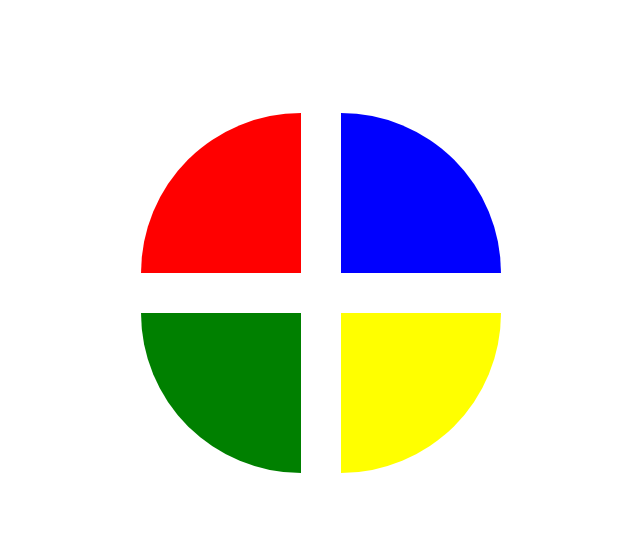
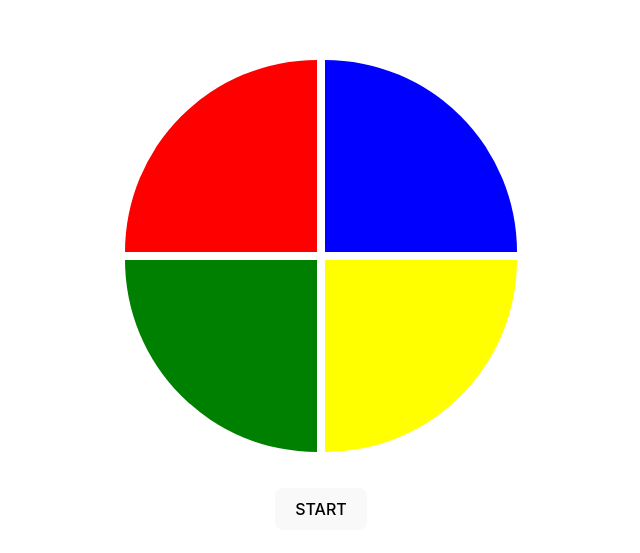
Before and after one commit to AnasChauveau/simon-pwa, a React (Vite) app: page / in a window 1280 px wide. Shown: the part 107-660 px from the top of the page, without its empty margins (319-959 px from the left). Built offline with nearby package versions, Linux system fonts and the light colour scheme.

Commit message:
css taille différent ok

```diff
--- a/src/App.css
+++ b/src/App.css
@@ -5,7 +5,7 @@
   text-align: center;
 }
 
-.container{
+.container-game{
   display: flex;
   justify-content: space-around;
   align-items: center;
@@ -17,8 +17,12 @@
 }
 
 .btnJeu{
-  width: 10rem;
-  height: 10rem;
+  width: 24vh;
+  height: 24vh;
+}
+
+#btnStart{
+  margin-top: 2rem;
 }
 
 #red{
--- a/src/App.tsx
+++ b/src/App.tsx
@@ -8,10 +8,13 @@ function App() {
 
   return (
     <div className='container'>
-      <div className='btnJeu' id='red'></div>
-      <div className='btnJeu' id='blue'></div>
-      <div className='btnJeu' id='green'></div>
-      <div className='btnJeu' id='yellow'></div>
+      <div className='container-game'>
+        <div className='btnJeu' id='red'></div>
+        <div className='btnJeu' id='blue'></div>
+        <div className='btnJeu' id='green'></div>
+        <div className='btnJeu' id='yellow'></div>
+      </div>
+      <button id='btnStart'>START</button>
     </div>
   )
 }
```
